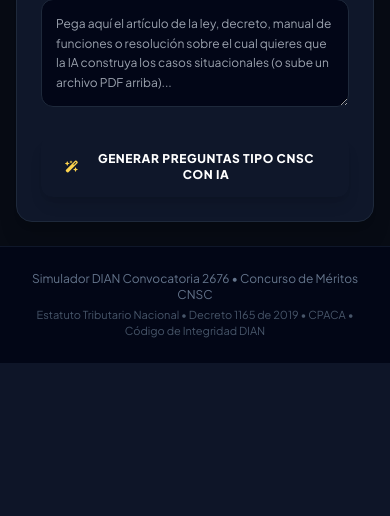
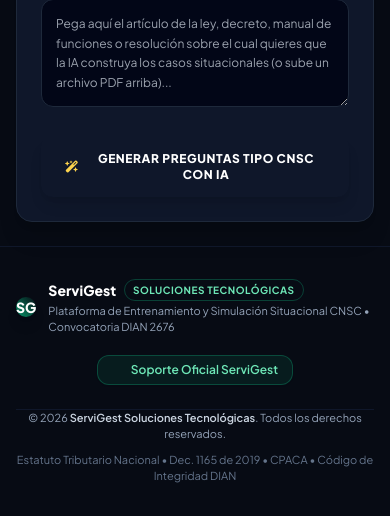
Before and after one commit to osdavene/Dian2676Py, a FastAPI app: template templates/admin/ai_hub.html in a window 390 px wide. Shown: the part 3080-3596 px from the top of the page. Before the commit the page ends 3443 px from the top, so only its background shows below. Run offline with FastAPI, Linux system fonts and the light colour scheme; the template is opened without the code that fills it, so the values that code supplies are empty; some web fonts are replaced.

Commit message:
feat(branding): incorporar identidad visual integral ServiGest en layouts, correos y reportes

```diff
--- a/app/config.py
+++ b/app/config.py
@@ -39,7 +39,7 @@ class Settings:
     MAIL_PASSWORD: str = os.getenv("MAIL_PASSWORD") or os.getenv("EMAIL_HOST_PASSWORD", "")
     MAIL_ENCRYPTION: str = os.getenv("MAIL_ENCRYPTION") or os.getenv("EMAIL_USE_TLS", "tls")
     MAIL_FROM_ADDRESS: str = os.getenv("MAIL_FROM_ADDRESS") or os.getenv("DEFAULT_FROM_EMAIL", "notificaciones@servigest.online")
-    MAIL_FROM_NAME: str = os.getenv("MAIL_FROM_NAME", "Simulador DIAN 2676")
+    MAIL_FROM_NAME: str = os.getenv("MAIL_FROM_NAME", "Simulador DIAN 2676 — ServiGest")
     MAIL_ADMIN_RECIPIENT: str = os.getenv("MAIL_ADMIN_RECIPIENT", "")
 
     SUPPORT_WHATSAPP_PHONE: str = os.getenv("SUPPORT_WHATSAPP_PHONE", "573192570557")
--- a/templates/layouts/app.html
+++ b/templates/layouts/app.html
@@ -7,7 +7,7 @@
     <meta name="mobile-web-app-capable" content="yes">
     <meta name="apple-mobile-web-app-status-bar-style" content="black-translucent">
     <meta name="csrf-token" content="{{ csrf_token }}">
-    <title>{{ settings.APP_NAME }} — {% block title %}Simulador{% endblock %}</title>
+    <title>{{ settings.APP_NAME }} | ServiGest — {% block title %}Simulador{% endblock %}</title>
 
     <!-- Fuentes Google -->
     <link rel="preconnect" href="https://fonts.googleapis.com">
@@ -131,13 +131,16 @@
                             <i class="fa-solid fa-scale-balanced text-white text-lg"></i>
                         </div>
                         <div>
-                            <div class="flex items-center gap-1.5">
+                            <div class="flex items-center gap-1.5 flex-wrap">
                                 <span class="text-base font-black tracking-wider text-white">DIAN 2676</span>
                                 <span class="text-[10px] font-bold px-1.5 py-0.5 rounded bg-blue-600/30 text-blue-300 border border-blue-500/30 uppercase">
                                     Simulador
                                 </span>
+                                <span class="inline-flex items-center gap-1 text-[9px] font-extrabold px-1.5 py-0.5 rounded-full bg-emerald-500/20 text-emerald-300 border border-emerald-500/35 tracking-wider uppercase shadow-sm">
+                                    <span class="w-1.5 h-1.5 rounded-full bg-emerald-400"></span>by ServiGest
+                                </span>
                             </div>
-                            <span class="text-[11px] text-slate-400 block -mt-1 font-medium">Concurso de Méritos CNSC</span>
+                            <span class="text-[11px] text-slate-400 block -mt-0.5 font-medium">Concurso de Méritos CNSC</span>
                         </div>
                     </a>
                 </div>
@@ -431,11 +434,48 @@
         {% block content %}{% endblock %}
     </main>
 
-    {# Footer #}
-    <footer class="border-t border-slate-900 bg-slate-950/80 py-6 text-center text-xs text-slate-500">
-        <div class="max-w-7xl mx-auto px-4">
-            <p>Simulador DIAN Convocatoria 2676 &bull; Concurso de Méritos CNSC</p>
-            <p class="text-[11px] text-slate-600 mt-1">Estatuto Tributario Nacional &bull; Decreto 1165 de 2019 &bull; CPACA &bull; Código de Integridad DIAN</p>
+    {# Footer Oficial ServiGest #}
+    <footer class="border-t border-slate-900 bg-slate-950/90 py-8 text-xs text-slate-400 mt-auto">
+        <div class="max-w-7xl mx-auto px-4 sm:px-6 lg:px-8">
+            <div class="flex flex-col md:flex-row items-center justify-between gap-5 pb-6 border-b border-slate-900">
+                <div class="flex items-center gap-3">
+                    <div class="w-9 h-9 rounded-xl bg-gradient-to-tr from-emerald-600 via-teal-600 to-cyan-500 flex items-center justify-center text-white font-black text-sm shadow-lg shadow-emerald-500/25">
+                        SG
+                    </div>
+                    <div class="text-left">
+                        <div class="flex items-center gap-2">
+                            <span class="font-black text-white text-sm tracking-wide">ServiGest</span>
+                            <span class="text-[10px] font-bold px-2 py-0.5 rounded-full bg-emerald-500/15 text-emerald-300 border border-emerald-500/30 uppercase tracking-wider">
+                                Soluciones Tecnológicas
+                            </span>
+                        </div>
+                        <p class="text-[11px] text-slate-400 mt-0.5">
+                            Plataforma de Entrenamiento y Simulación Situacional CNSC &bull; Convocatoria DIAN 2676
+                        </p>
+                    </div>
+                </div>
+
+                <div class="flex flex-wrap items-center gap-4 text-xs">
+                    <a href="/soporte" target="_blank" rel="noopener noreferrer"
+                       class="inline-flex items-center gap-2 px-3.5 py-1.5 rounded-xl bg-emerald-500/10 hover:bg-emerald-500/20 border border-emerald-500/30 text-emerald-300 font-semibold transition-all shadow-sm">
+                        <i class="fa-brands fa-whatsapp text-emerald-400 text-sm"></i>
+                        <span>Soporte Oficial ServiGest</span>
+                    </a>
+                    <span class="text-slate-700 hidden sm:inline">&bull;</span>
+                    <a href="https://dian2676.servigest.online" class="text-slate-400 hover:text-slate-200 transition-colors font-mono text-[11px] hidden sm:inline">
+                        dian2676.servigest.online
+                    </a>
+                </div>
+            </div>
+
+            <div class="pt-5 flex flex-col sm:flex-row items-center justify-between gap-2.5 text-[11px] text-slate-400 text-center sm:text-left">
+                <p>
+                    &copy; {{ now.year if now else '2026' }} <strong class="text-slate-300 font-semibold">ServiGest Soluciones Tecnológicas</strong>. Todos los derechos reservados.
+                </p>
+                <p class="text-slate-500">
+                    Estatuto Tributario Nacional &bull; Dec. 1165 de 2019 &bull; CPACA &bull; Código de Integridad DIAN
+                </p>
+            </div>
         </div>
     </footer>
 
--- a/templates/reports/exam_report.html
+++ b/templates/reports/exam_report.html
@@ -3,7 +3,7 @@
 <head>
     <meta charset="UTF-8">
     <meta name="viewport" content="width=device-width, initial-scale=1.0">
-    <title>Reporte de Resultados #{{ session.id }} — DIAN 2676</title>
+    <title>Reporte de Resultados #{{ session.id }} — DIAN 2676 | ServiGest</title>
     <link rel="preconnect" href="https://fonts.googleapis.com">
     <link rel="preconnect" href="https://fonts.gstatic.com" crossorigin>
     <link href="https://fonts.googleapis.com/css2?family=Plus+Jakarta+Sans:wght@400;600;700;800;900&family=Inter:wght@400;500;600;700&family=JetBrains+Mono:wght@500;700&display=swap" rel="stylesheet">
@@ -87,7 +87,7 @@
                         <i class="fa-solid fa-scale-balanced"></i>
                     </div>
                     <div>
-                        <span class="text-[10px] font-black tracking-widest text-blue-800 uppercase block">República de Colombia &bull; CNSC</span>
+                        <span class="text-[10px] font-black tracking-widest text-emerald-800 uppercase block">Plataforma de Evaluación Situacional ServiGest &bull; CNSC</span>
                         <h1 class="text-xl sm:text-2xl font-black text-slate-900 tracking-tight heading-font">
                             CONCURSO DE MÉRITOS DIAN 2676
                         </h1>
@@ -278,7 +278,7 @@
 
         {# Pie de Página Institucional #}
         <footer class="mt-8 pt-4 border-t border-slate-200 text-center text-[10px] text-slate-500">
-            Simulador Oficial Concurso DIAN 2676 &bull; Plataforma Especializada de Preparación CNSC &bull; Generado el {{ now() | format_date('%d/%m/%Y %H:%M:%S') }}
+            Simulador Concurso DIAN 2676 &bull; Desarrollado por ServiGest Soluciones Tecnológicas &bull; Generado el {{ now() | format_date('%d/%m/%Y %H:%M:%S') }}
         </footer>
 
     </main>
```
Also changed, not shown: app/mail.py (+24 -12 lines), templates/layouts/guest.html (+10 -4 lines).
